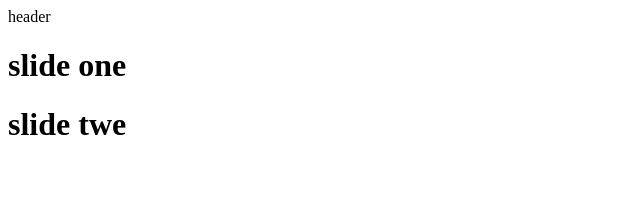
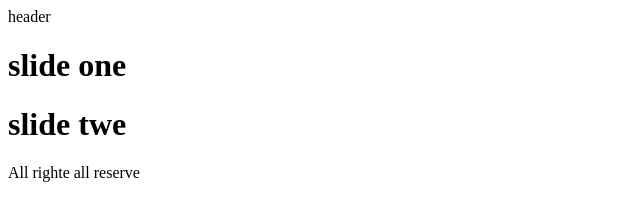
Before and after one commit to aliasghar0243/giiiiit, a plain HTML site: page index.html in a window 1280 px wide. Shown: the whole page, without its empty margins (0-640 px from the left). Drawn offline with Linux system fonts and the light colour scheme.

Commit message:
footer created

```diff
--- a/index.html
+++ b/index.html
@@ -11,5 +11,8 @@
         <h1>slide one</h1>
         <h1>slide twe</h1>
     </div>
+    <footer>
+        All righte all reserve
+    </footer>
 </body>
 </html>
```
